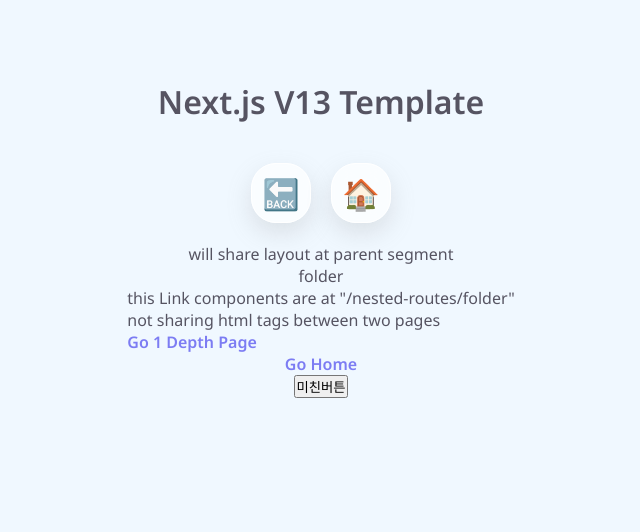
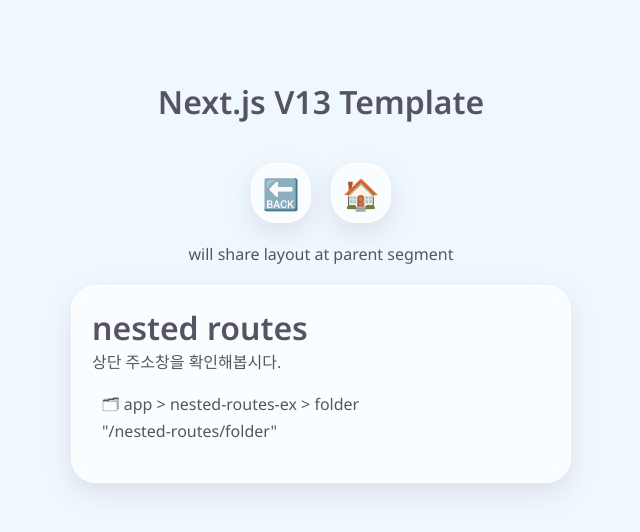
Before and after one commit to kordobby/next.js_v13_template, a Next.js app: page /nested-routes-ex/folder in a window 1280 px wide. Shown: the top 532 px of the page, without its empty margins (319-959 px from the left). Built offline with nearby package versions, Linux system fonts and the light colour scheme.

Commit message:
nested routes

```diff
--- a/src/app/nested-routes-ex/folder/page.tsx
+++ b/src/app/nested-routes-ex/folder/page.tsx
@@ -2,18 +2,14 @@
 import Button from '@/components/Button';
 const Page = () => {
   return (
-    <>
-      <p>folder</p>
-      <div>
-        <p>this Link components are at "/nested-routes/folder"</p>
-        <p>not sharing html tags between two pages</p>
-        <Link href="/nested-routes">Go 1 Depth Page</Link>
+    <div className="card">
+      <h1>nested routes</h1>
+      <p>상단 주소창을 확인해봅시다.</p>
+      <div className="card_box">
+        <p>{`🗂 app > nested-routes-ex > folder`}</p>
+        <p>"/nested-routes/folder"</p>
       </div>
-      <div>
-        <Link href="/">Go Home</Link>
-      </div>
-      <Button btnType="primary">Component Test</Button>
-    </>
+    </div>
   );
 };
 
--- a/src/app/nested-routes-ex/page.tsx
+++ b/src/app/nested-routes-ex/page.tsx
@@ -8,7 +8,7 @@
         <p>중첩 라우팅을 적용해봅시다.</p>
         <p>중첩경로를 만들고자 하는 경로의 폴더 "내부"에 폴더를 생성합니다.</p>
         <div className="card_box">
-          <p>{`🗂 app > nested-routes-ex > folder`}</p>
+          <p>{`🗂 app > nested-routes-ex`}</p>
           <Link href="/nested-routes-ex/folder">👉 중첩 경로로 이동하기</Link>
         </div>
       </div>
```
Also changed, not shown: src/app/page.tsx (+2 -5 lines).
